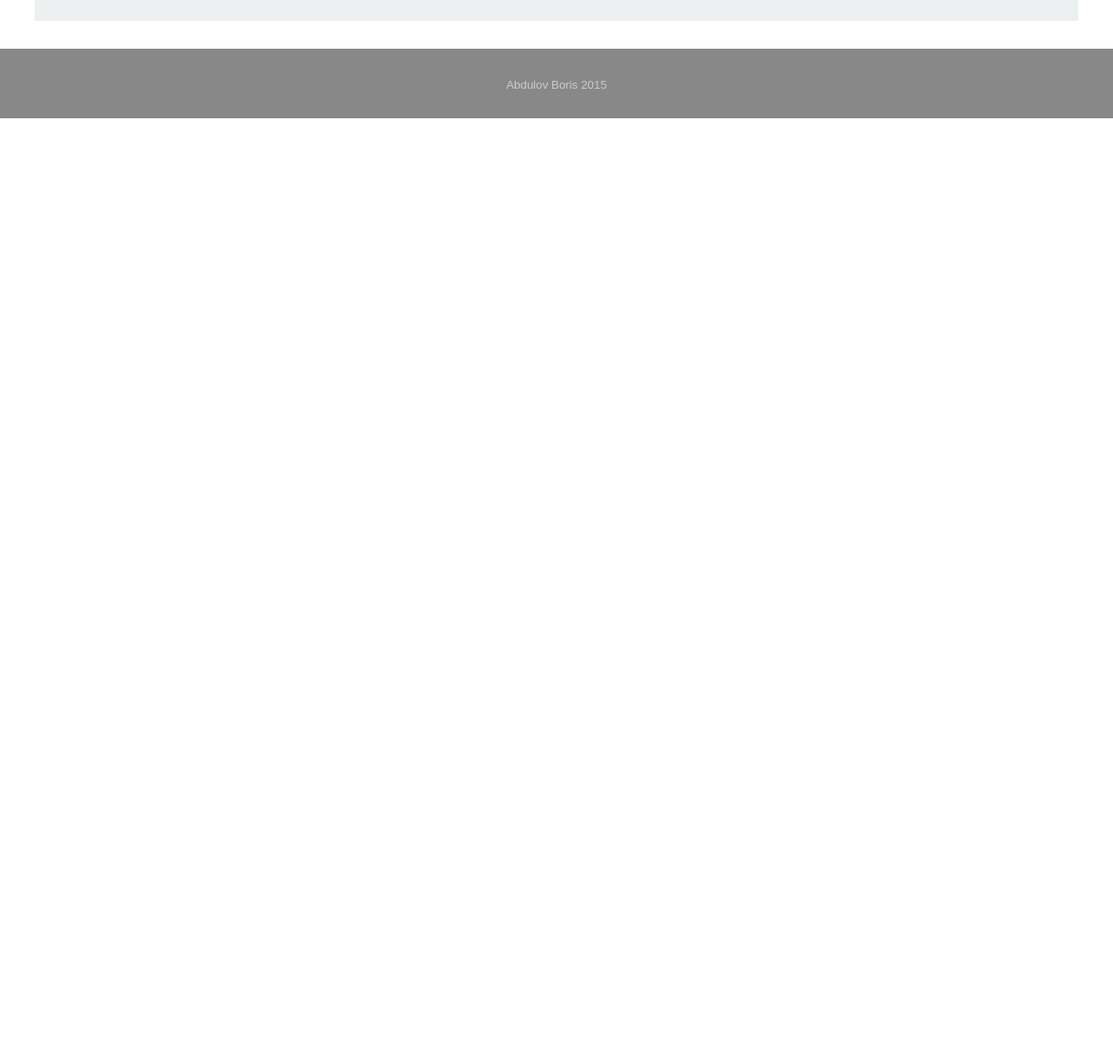
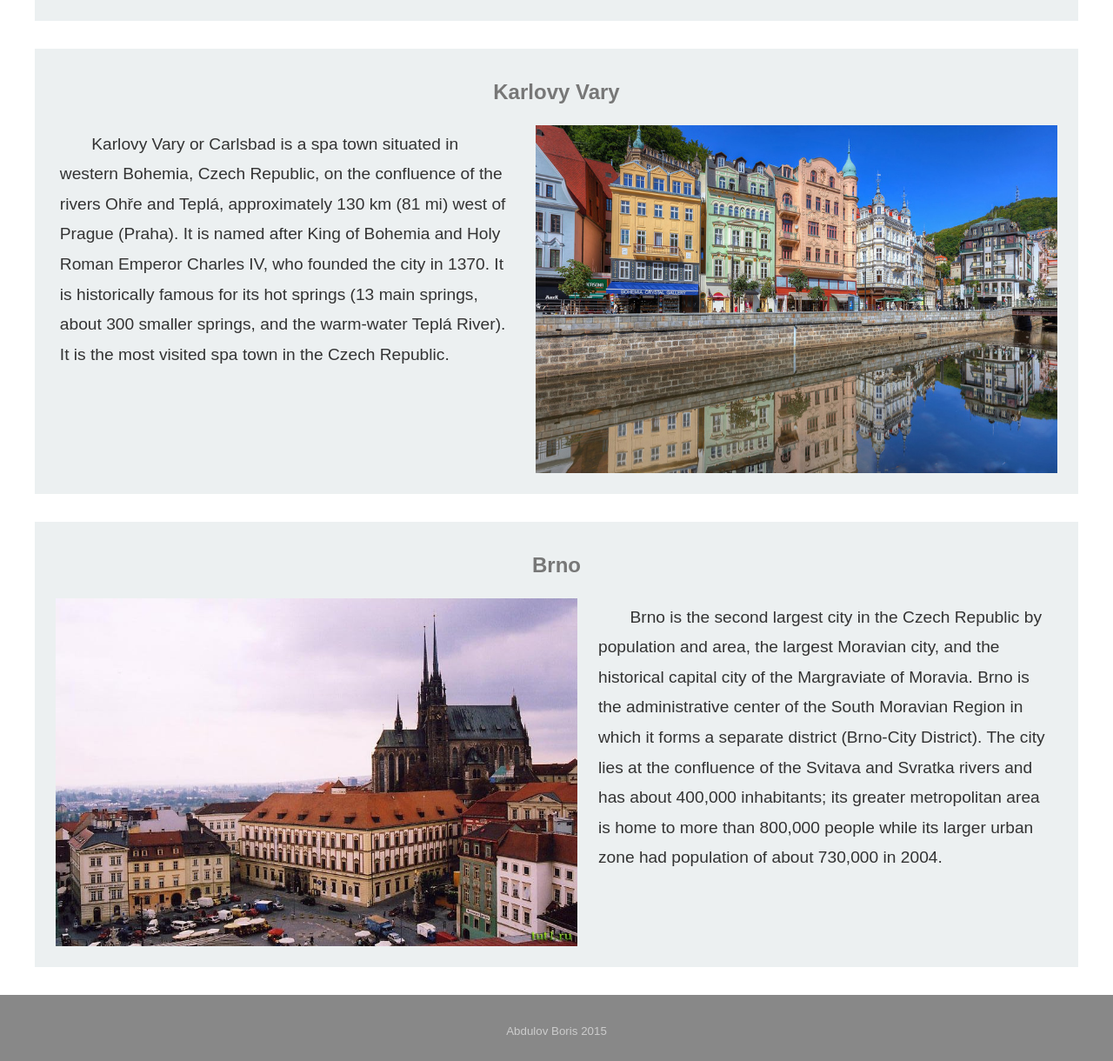
Before and after one commit to AbBoris/Git-Hometask, a plain HTML site: page index.html in a window 1280 px wide. Shown: the part 840-2060 px from the top of the page at 87% size. Before the commit the page ends 976 px from the top, so only its background shows below. Drawn offline with Linux system fonts and the light colour scheme.

Commit message:
added articles about Karlovy Vary and Brno

```diff
--- a/index.html
+++ b/index.html
@@ -16,6 +16,16 @@
 			<img src="img/prague.jpg" alt="Prague" width="600" height="400" class="left">
 			<p>Prague is the capital and largest city of the Czech Republic. It is the 15th largest city in the European Union.It is also the historical capital of Bohemia. Situated in the north-west of the country on the Vltava River, the city is home to about 1.24 million people, while its larger urban zone is estimated to have a population of nearly 2 million. The city has a temperate climate, with warm summers and chilly winters. Prague has the lowest unemployment rate in the European Union.</p>
 		</article>
+		<article>
+			<h2>Karlovy Vary</h2>
+			<img src="img/karlovy-vary.jpg" alt="Karlovy Vary" width="600" height="400" class="right">
+			<p>Karlovy Vary or Carlsbad is a spa town situated in western Bohemia, Czech Republic, on the confluence of the rivers Ohře and Teplá, approximately 130 km (81 mi) west of Prague (Praha). It is named after King of Bohemia and Holy Roman Emperor Charles IV, who founded the city in 1370. It is historically famous for its hot springs (13 main springs, about 300 smaller springs, and the warm-water Teplá River). It is the most visited spa town in the Czech Republic.</p>
+		</article>
+		<article>
+			<h2>Brno</h2>
+			<img src="img/brno.jpg" alt="Brno" width="600" height="400"class="left">
+			<p>Brno is the second largest city in the Czech Republic by population and area, the largest Moravian city, and the historical capital city of the Margraviate of Moravia. Brno is the administrative center of the South Moravian Region in which it forms a separate district (Brno-City District). The city lies at the confluence of the Svitava and Svratka rivers and has about 400,000 inhabitants; its greater metropolitan area is home to more than 800,000 people while its larger urban zone had population of about 730,000 in 2004.</p>
+		</article>
 	</section>
 	<footer>
 	<p><small>Abdulov Boris 2015</small></p>
```
Also changed, not shown: img/brno.jpg (added), img/karlovy-vary.jpg (added).
